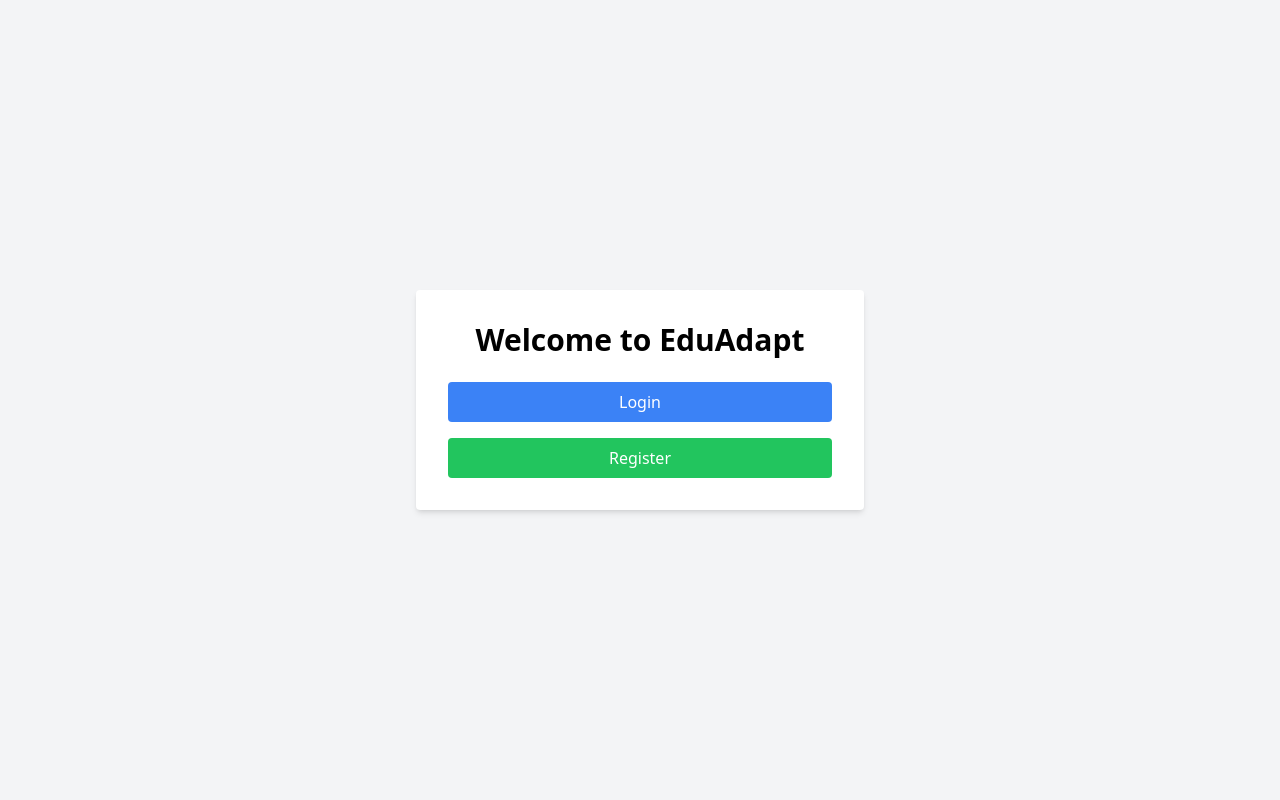
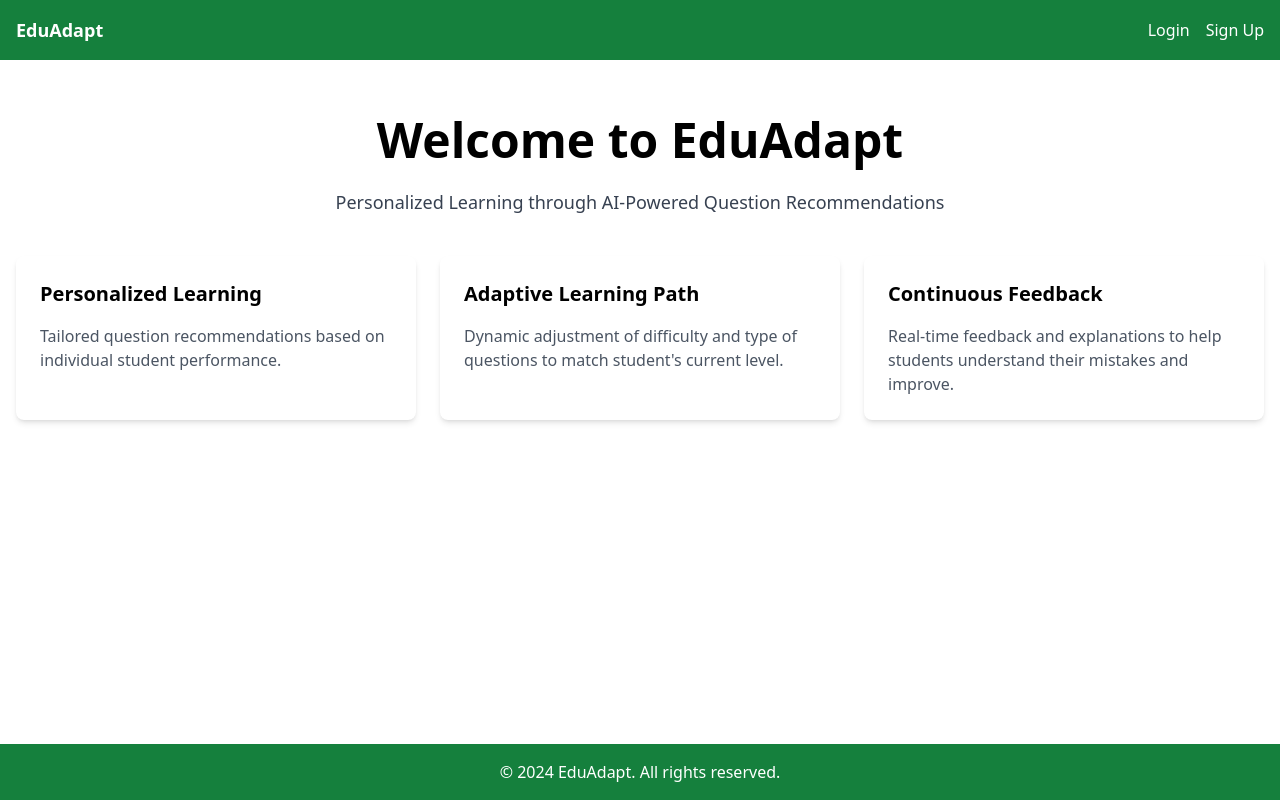
Before and after one commit to millyanne93/EduAdapt, a Next.js app in the folder frontend/: page / in a window 1280 px wide. Built offline with nearby package versions, Linux system fonts and the light colour scheme.

Commit message:
Create and style index page

```diff
--- a/frontend/pages/index.tsx
+++ b/frontend/pages/index.tsx
@@ -1,22 +1,29 @@
 import React from 'react';
-import Link from 'next/link';
+import Layout from '../components/Layout';
 
-const HomePage: React.FC = () => {
+const Home: React.FC = () => {
   return (
-    <div className="min-h-screen flex items-center justify-center bg-gray-100">
-      <div className="bg-white p-8 rounded shadow-md w-full max-w-md">
-        <h1 className="text-3xl font-bold mb-6 text-center">Welcome to EduAdapt</h1>
-        <div className="flex flex-col space-y-4">
-          <Link href="/login" className="w-full bg-blue-500 text-white p-2 rounded text-center">
-            Login
-          </Link>
-          <Link href="/register" className="w-full bg-green-500 text-white p-2 rounded text-center">
-            Register
-          </Link>
+    <Layout>
+      <section className="text-center my-10">
+        <h1 className="text-5xl font-bold mb-6">Welcome to EduAdapt</h1>
+        <p className="text-lg text-gray-700">Personalized Learning through AI-Powered Question Recommendations</p>
+      </section>
+      <section className="grid grid-cols-1 md:grid-cols-3 gap-6 my-10">
+        <div className="bg-white p-6 rounded-lg shadow-md">
+          <h2 className="text-xl font-bold mb-4">Personalized Learning</h2>
+          <p className="text-gray-600">Tailored question recommendations based on individual student performance.</p>
         </div>
-      </div>
-    </div>
+        <div className="bg-white p-6 rounded-lg shadow-md">
+          <h2 className="text-xl font-bold mb-4">Adaptive Learning Path</h2>
+          <p className="text-gray-600">Dynamic adjustment of difficulty and type of questions to match student's current level.</p>
+        </div>
+        <div className="bg-white p-6 rounded-lg shadow-md">
+          <h2 className="text-xl font-bold mb-4">Continuous Feedback</h2>
+          <p className="text-gray-600">Real-time feedback and explanations to help students understand their mistakes and improve.</p>
+        </div>
+      </section>
+    </Layout>
   );
 };
 
-export default HomePage;
+export default Home;
```
